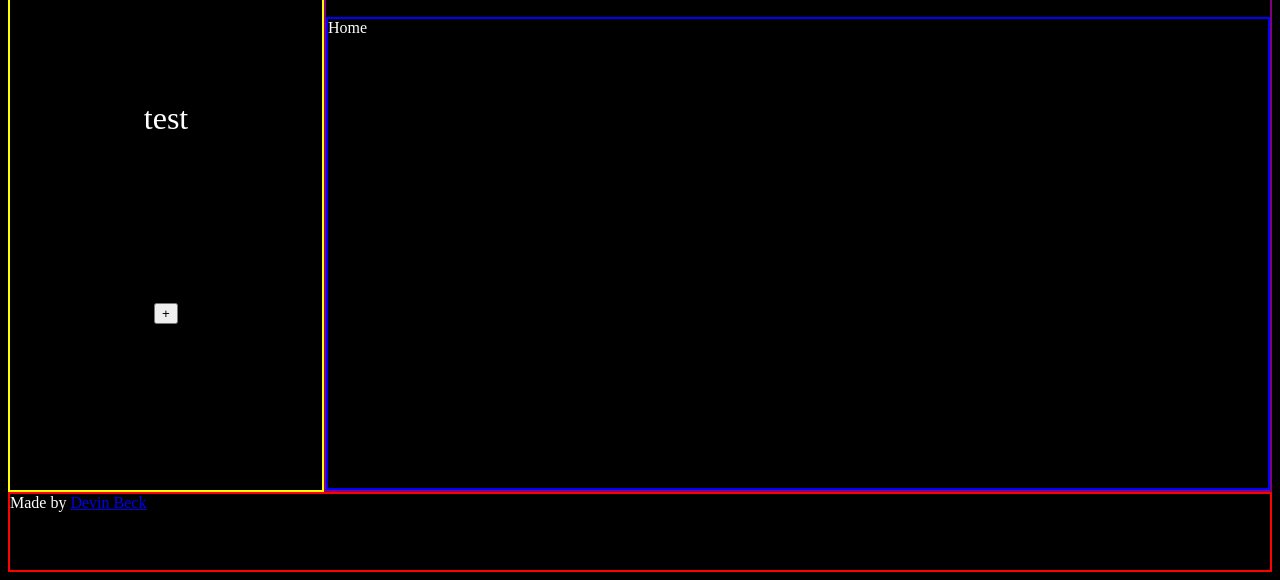
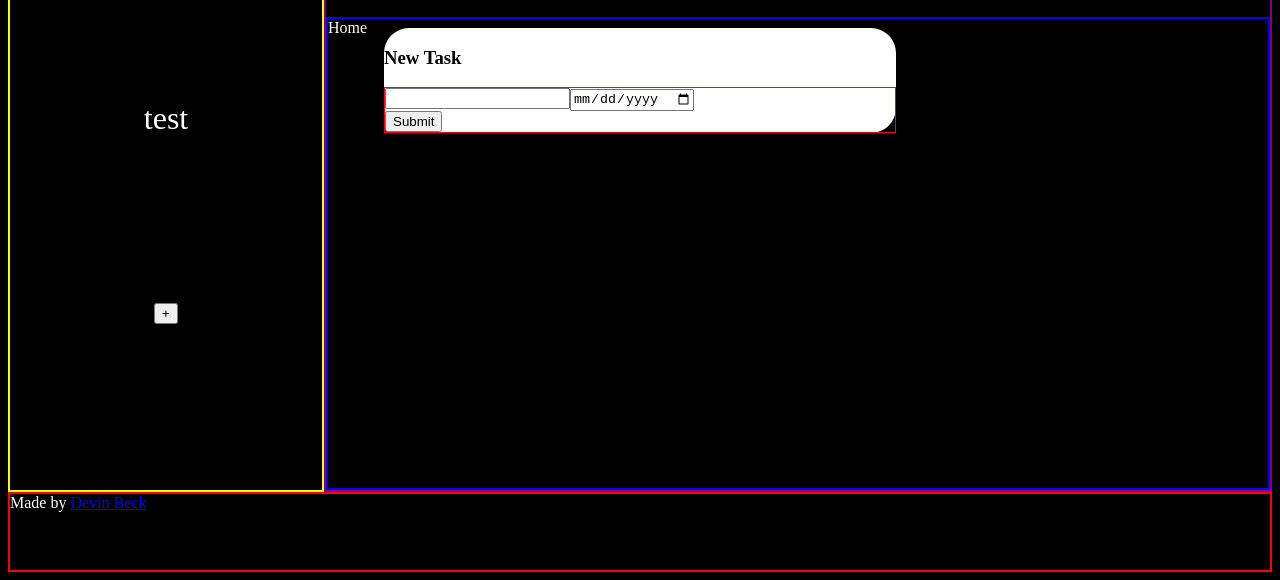
Before and after one commit to devin6beck/todo-list, a website built with webpack: page dist/index.html in a window 1280 px wide. Shown: the part 236-816 px from the top of the page. Built offline with nearby package versions, Linux system fonts and the light colour scheme.

Commit message:
add date and submit button to the form

```diff
--- a/src/index.js
+++ b/src/index.js
@@ -9,7 +9,7 @@ initial();
 window.onload = function() {
   const buttonAdd = document.querySelector('.btn-add-task');
   buttonAdd.addEventListener('click', addClickHandler);
-
+  const testTask = new newTask(); // DELETE THIS. JUST USING FOR CSS
   function addClickHandler() {
     console.log('clicked button');
     const testTask = new newTask();
--- a/src/new-task-form.js
+++ b/src/new-task-form.js
@@ -3,15 +3,24 @@ export default function taskForm() {
   const article = document.createElement('article');
   const form = document.createElement('form');
   const input = document.createElement('input');
+  const dateInput = document.createElement('input');
+  const submit = document.createElement('input');
   const h3 = document.createElement('h3');
+  const br = document.createElement('br');
 
   article.classList.add('task-form');
+  form.classList.add('form');
 
   input.type = 'text';
+  dateInput.type = 'date';
+  submit.type = 'submit';
 
   h3.textContent = 'New Task';
 
   form.appendChild(input);
+  form.appendChild(dateInput);
+  form.appendChild(br);
+  form.appendChild(submit);
   article.appendChild(h3);
   article.appendChild(form);
   body.appendChild(article);
--- a/src/style.css
+++ b/src/style.css
@@ -68,9 +68,15 @@ body {
 .task-form {
   position: absolute;
   z-index: 100;
-  align-self: center;
+  margin-top: 20%;
   justify-self: center;
+  width: 40vw;
   background-color: white;
   color: black;
   border-radius: 25px;
 }
+
+.form {
+  border: 1px solid red;
+
+}
```
Also changed, not shown: dist/index.bundle.js.
